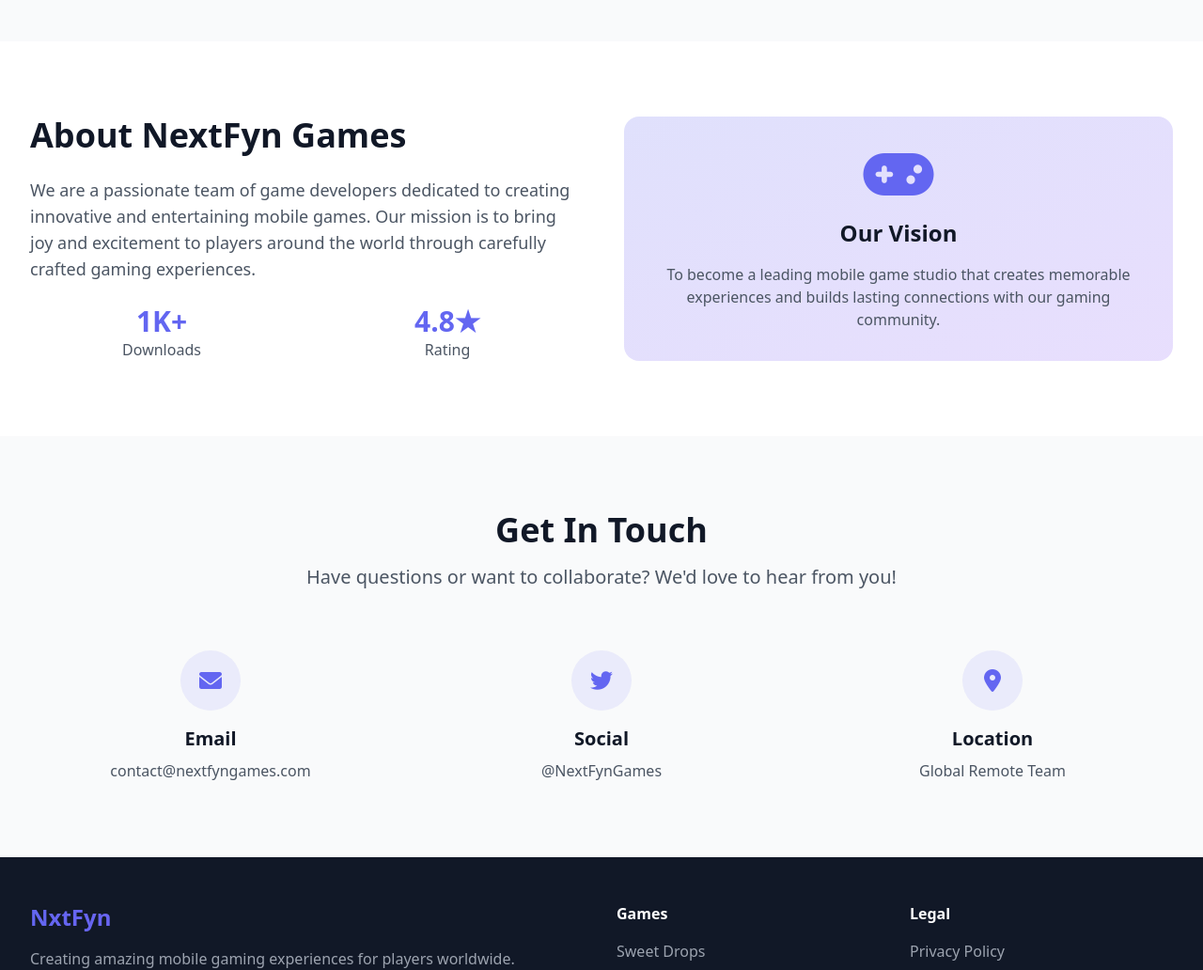
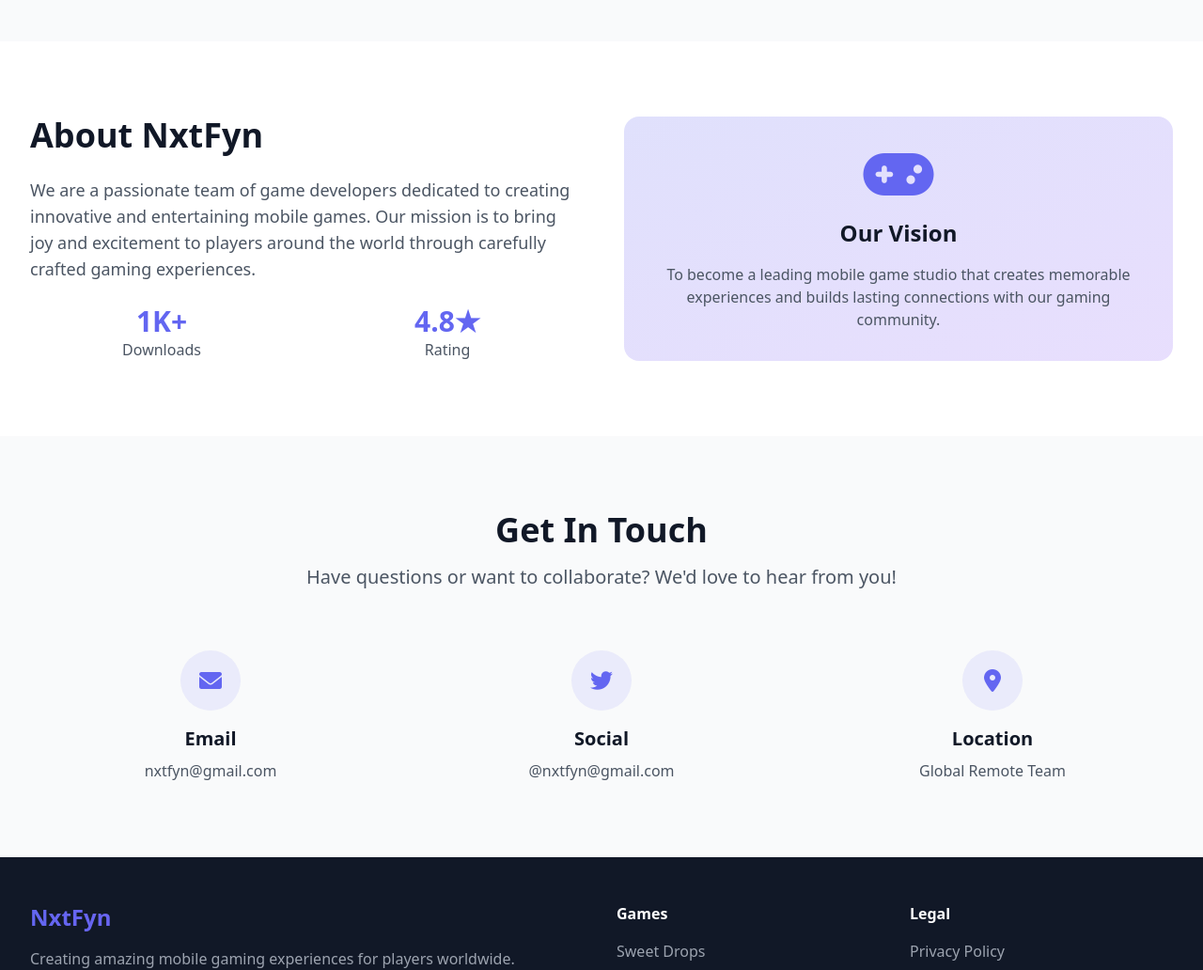
Before and after one commit to nxtfyn/website, a plain HTML site: page index.html in a window 1280 px wide. Shown: the part 1460-2492 px from the top of the page at 94% size. Drawn offline with nearby package versions, Linux system fonts and the light colour scheme.

Commit message:
Update index.html

```diff
--- a/index.html
+++ b/index.html
@@ -147,7 +147,7 @@
         <div class="max-w-7xl mx-auto px-4 sm:px-6 lg:px-8">
             <div class="grid lg:grid-cols-2 gap-12 items-center">
                 <div>
-                    <h2 class="text-4xl font-bold mb-6">About NextFyn Games</h2>
+                    <h2 class="text-4xl font-bold mb-6">About NxtFyn</h2>
                     <p class="text-lg text-gray-600 dark:text-gray-300 mb-6">
                         We are a passionate team of game developers dedicated to creating innovative and entertaining mobile games.
                         Our mission is to bring joy and excitement to players around the world through carefully crafted gaming experiences.
@@ -188,7 +188,7 @@
                         <i class="fas fa-envelope text-2xl text-primary"></i>
                     </div>
                     <h3 class="text-xl font-semibold mb-2">Email</h3>
-                    <p class="text-gray-600 dark:text-gray-300">contact@nextfyngames.com</p>
+                    <p class="text-gray-600 dark:text-gray-300">nxtfyn@gmail.com</p>
                 </div>
 
                 <div class="text-center">
@@ -196,7 +196,7 @@
                         <i class="fab fa-twitter text-2xl text-primary"></i>
                     </div>
                     <h3 class="text-xl font-semibold mb-2">Social</h3>
-                    <p class="text-gray-600 dark:text-gray-300">@NextFynGames</p>
+                    <p class="text-gray-600 dark:text-gray-300">@nxtfyn@gmail.com</p>
                 </div>
 
                 <div class="text-center">
```
